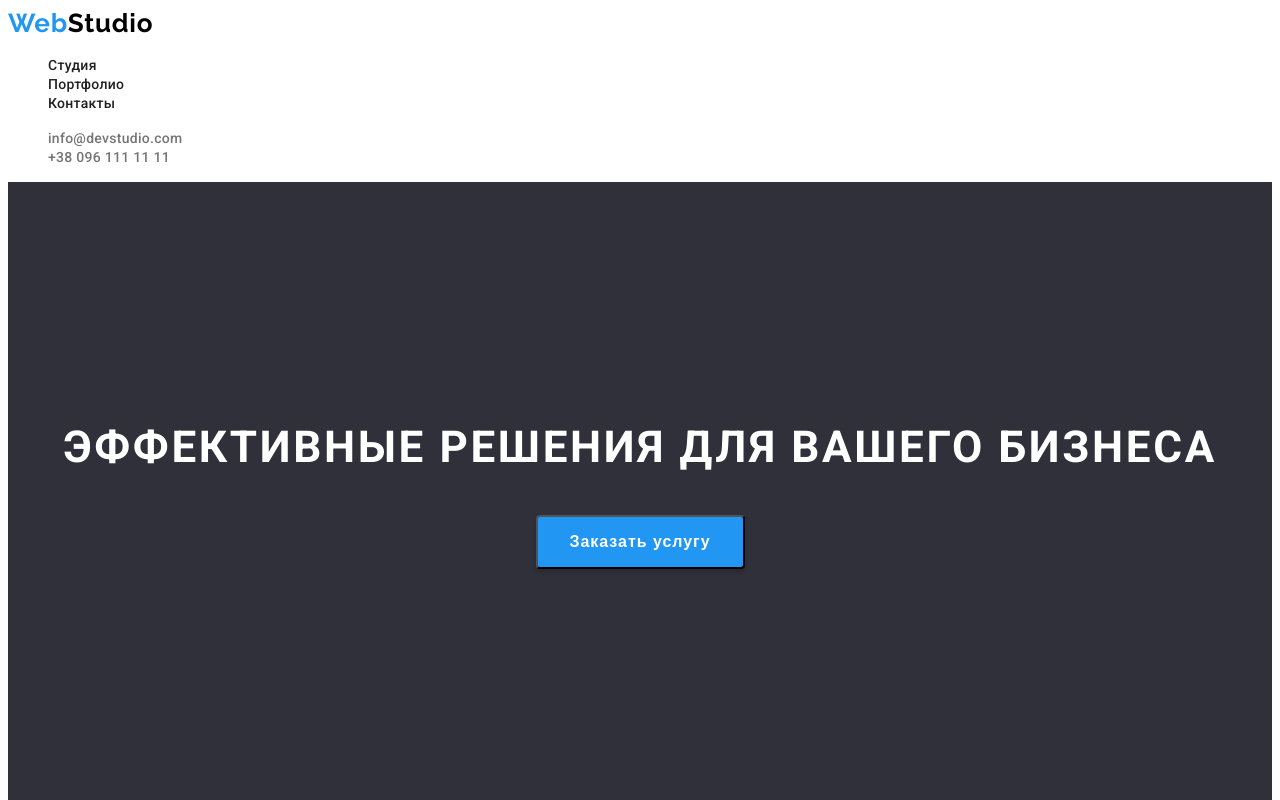
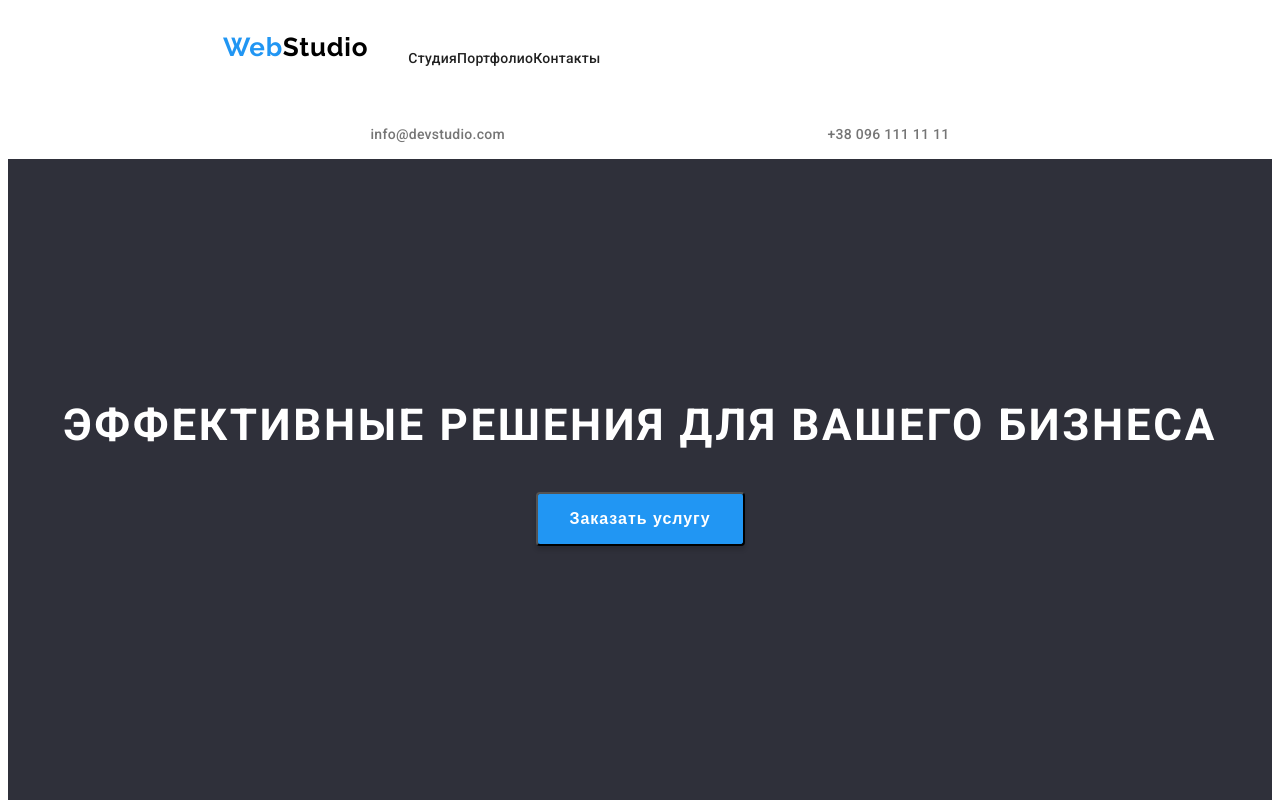
Before and after one commit to VitalinaKovbasiuk/goit-markup-hw-03, a plain HTML site: page index.html in a window 1280 px wide. Shown: the top 800 px of the page. Drawn offline with Linux system fonts and the light colour scheme.

Commit message:
Додаю display:flex в різні секції

```diff
--- a/css/styles.css
+++ b/css/styles.css
@@ -20,6 +20,16 @@ footer {
 
 /* ======== HEADER ======== */
 
+.header-nav {
+display: flex;
+padding-left: 215px;
+margin: 0;
+padding-top: 24px;
+padding-bottom: 25px;
+padding-right: 93px;
+}
+
+
 .site-logo {
   font-family: var(--secondary-font);
   font-weight: 700;
@@ -36,6 +46,10 @@ footer {
 
 .site-nav {
   list-style: none;
+  display: flex;
+  flex-direction: row;
+   justify-content: space-between;
+  align-items: center;
 }
 
 .site-nav-link:hover,
@@ -54,6 +68,10 @@ footer {
 
 .auth-nav {
   list-style: none;
+  display: flex;
+  flex-direction: row;
+  align-items: center;
+  justify-content: space-evenly;
 }
 
 .auth-nav-link {
```
